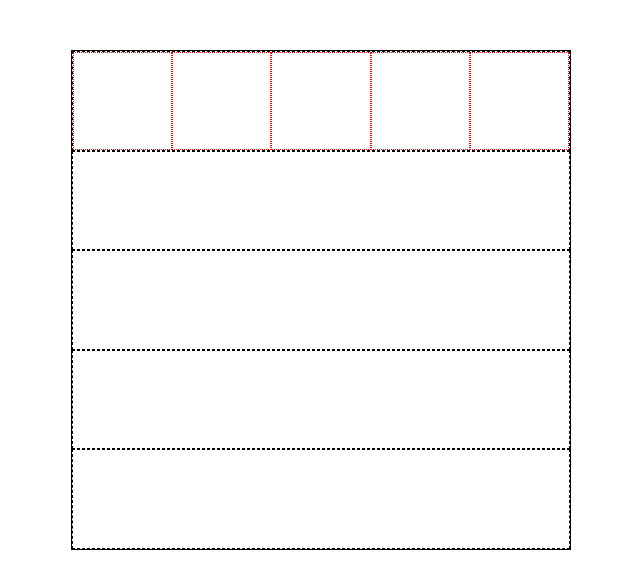
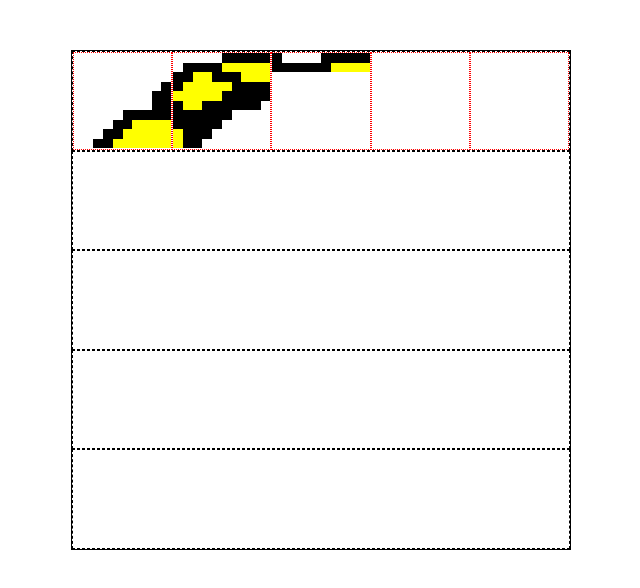
Before and after one commit to Miyka96/html-css-12bool, a plain HTML site: page bonus-flowey/index-bonus.html in a window 1280 px wide. Shown: the whole page, without its empty margins (319-959 px from the left). Drawn offline with Linux system fonts and the light colour scheme.

Commit message:
progress

```diff
--- a/bonus-flowey/index-bonus.html
+++ b/bonus-flowey/index-bonus.html
@@ -58,7 +58,7 @@
                     <div class="mini-col"></div>
                     <div class="mini-col"></div>
                     <div class="mini-col"></div>
-                    <div class="mini-col"></div>
+                    <div class="mini-col b"></div>
                 </div>
                 <div class="mini-row">
                     <div class="mini-col"></div>
@@ -69,8 +69,8 @@
                     <div class="mini-col"></div>
                     <div class="mini-col"></div>
                     <div class="mini-col"></div>
-                    <div class="mini-col"></div>
-                    <div class="mini-col"></div>
+                    <div class="mini-col b"></div>
+                    <div class="mini-col b"></div>
                 </div>
                 <div class="mini-row">
                     <div class="mini-col"></div>
@@ -81,8 +81,8 @@
                     <div class="mini-col"></div>
                     <div class="mini-col"></div>
                     <div class="mini-col"></div>
-                    <div class="mini-col"></div>
-                    <div class="mini-col"></div>
+                    <div class="mini-col b"></div>
+                    <div class="mini-col b"></div>
                 </div>
                 <div class="mini-row">
                     <div class="mini-col"></div>
@@ -90,47 +90,47 @@
                     <div class="mini-col"></div>
                     <div class="mini-col"></div>
                     <div class="mini-col"></div>
-                    <div class="mini-col"></div>
-                    <div class="mini-col"></div>
-                    <div class="mini-col"></div>
-                    <div class="mini-col"></div>
-                    <div class="mini-col"></div>
+                    <div class="mini-col b"></div>
+                    <div class="mini-col b"></div>
+                    <div class="mini-col b"></div>
+                    <div class="mini-col b"></div>
+                    <div class="mini-col b"></div>
                 </div>
                 <div class="mini-row">
                     <div class="mini-col"></div>
                     <div class="mini-col"></div>
                     <div class="mini-col"></div>
                     <div class="mini-col"></div>
-                    <div class="mini-col"></div>
-                    <div class="mini-col"></div>
-                    <div class="mini-col"></div>
-                    <div class="mini-col"></div>
-                    <div class="mini-col"></div>
-                    <div class="mini-col"></div>
+                    <div class="mini-col b"></div>
+                    <div class="mini-col b"></div>
+                    <div class="mini-col y"></div>
+                    <div class="mini-col y"></div>
+                    <div class="mini-col y"></div>
+                    <div class="mini-col y"></div>
                 </div>
                 <div class="mini-row">
                     <div class="mini-col"></div>
                     <div class="mini-col"></div>
                     <div class="mini-col"></div>
-                    <div class="mini-col"></div>
-                    <div class="mini-col"></div>
-                    <div class="mini-col"></div>
-                    <div class="mini-col"></div>
-                    <div class="mini-col"></div>
-                    <div class="mini-col"></div>
-                    <div class="mini-col"></div>
+                    <div class="mini-col b"></div>
+                    <div class="mini-col b"></div>
+                    <div class="mini-col y"></div>
+                    <div class="mini-col y"></div>
+                    <div class="mini-col y"></div>
+                    <div class="mini-col y"></div>
+                    <div class="mini-col y"></div>
                 </div>
                 <div class="mini-row">
                     <div class="mini-col"></div>
                     <div class="mini-col"></div>
-                    <div class="mini-col"></div>
-                    <div class="mini-col"></div>
-                    <div class="mini-col"></div>
-                    <div class="mini-col"></div>
-                    <div class="mini-col"></div>
-                    <div class="mini-col"></div>
-                    <div class="mini-col"></div>
-                    <div class="mini-col"></div>
+                    <div class="mini-col b"></div>
+                    <div class="mini-col b"></div>
+                    <div class="mini-col y"></div>
+                    <div class="mini-col y"></div>
+                    <div class="mini-col y"></div>
+                    <div class="mini-col y"></div>
+                    <div class="mini-col y"></div>
+                    <div class="mini-col y"></div>
                 </div>
             </div>
 
@@ -142,6 +142,90 @@
                     <div class="mini-col"></div>
                     <div class="mini-col"></div>
                     <div class="mini-col"></div>
+                    <div class="mini-col b"></div>
+                    <div class="mini-col b"></div>
+                    <div class="mini-col b"></div>
+                    <div class="mini-col b"></div>
+                    <div class="mini-col b"></div>
+                </div>
+                <div class="mini-row">
+                    <div class="mini-col"></div>
+                    <div class="mini-col b"></div>
+                    <div class="mini-col b"></div>
+                    <div class="mini-col b"></div>
+                    <div class="mini-col b"></div>
+                    <div class="mini-col y"></div>
+                    <div class="mini-col y"></div>
+                    <div class="mini-col y"></div>
+                    <div class="mini-col y"></div>
+                    <div class="mini-col y"></div>
+                </div>
+                <div class="mini-row">
+                    <div class="mini-col b"></div>
+                    <div class="mini-col b"></div>
+                    <div class="mini-col y"></div>
+                    <div class="mini-col y"></div>
+                    <div class="mini-col b"></div>
+                    <div class="mini-col b"></div>
+                    <div class="mini-col b"></div>
+                    <div class="mini-col y"></div>
+                    <div class="mini-col y"></div>
+                    <div class="mini-col y"></div>
+                </div>
+                <div class="mini-row">
+                    <div class="mini-col b"></div>
+                    <div class="mini-col y"></div>
+                    <div class="mini-col y"></div>
+                    <div class="mini-col y"></div>
+                    <div class="mini-col y"></div>
+                    <div class="mini-col y"></div>
+                    <div class="mini-col b"></div>
+                    <div class="mini-col b"></div>
+                    <div class="mini-col b"></div>
+                    <div class="mini-col b"></div>
+                </div>
+                <div class="mini-row">
+                    <div class="mini-col y"></div>
+                    <div class="mini-col y"></div>
+                    <div class="mini-col y"></div>
+                    <div class="mini-col y"></div>
+                    <div class="mini-col y"></div>
+                    <div class="mini-col b"></div>
+                    <div class="mini-col b"></div>
+                    <div class="mini-col b"></div>
+                    <div class="mini-col b"></div>
+                    <div class="mini-col b"></div>
+                </div>
+                <div class="mini-row">
+                    <div class="mini-col b"></div>
+                    <div class="mini-col y"></div>
+                    <div class="mini-col y"></div>
+                    <div class="mini-col b"></div>
+                    <div class="mini-col b"></div>
+                    <div class="mini-col b"></div>
+                    <div class="mini-col b"></div>
+                    <div class="mini-col b"></div>
+                    <div class="mini-col b"></div>
+                    <div class="mini-col"></div>
+                </div>
+                <div class="mini-row">
+                    <div class="mini-col b"></div>
+                    <div class="mini-col b"></div>
+                    <div class="mini-col b"></div>
+                    <div class="mini-col b"></div>
+                    <div class="mini-col b"></div>
+                    <div class="mini-col b"></div>
+                    <div class="mini-col"></div>
+                    <div class="mini-col"></div>
+                    <div class="mini-col"></div>
+                    <div class="mini-col"></div>
+                </div>
+                <div class="mini-row">
+                    <div class="mini-col b"></div>
+                    <div class="mini-col b"></div>
+                    <div class="mini-col b"></div>
+                    <div class="mini-col b"></div>
+                    <div class="mini-col b"></div>
                     <div class="mini-col"></div>
                     <div class="mini-col"></div>
                     <div class="mini-col"></div>
@@ -149,10 +233,10 @@
                     <div class="mini-col"></div>
                 </div>
                 <div class="mini-row">
-                    <div class="mini-col"></div>
-                    <div class="mini-col"></div>
-                    <div class="mini-col"></div>
-                    <div class="mini-col"></div>
+                    <div class="mini-col y"></div>
+                    <div class="mini-col b"></div>
+                    <div class="mini-col b"></div>
+                    <div class="mini-col b"></div>
                     <div class="mini-col"></div>
                     <div class="mini-col"></div>
                     <div class="mini-col"></div>
@@ -161,93 +245,9 @@
                     <div class="mini-col"></div>
                 </div>
                 <div class="mini-row">
-                    <div class="mini-col"></div>
-                    <div class="mini-col"></div>
-                    <div class="mini-col"></div>
-                    <div class="mini-col"></div>
-                    <div class="mini-col"></div>
-                    <div class="mini-col"></div>
-                    <div class="mini-col"></div>
-                    <div class="mini-col"></div>
-                    <div class="mini-col"></div>
-                    <div class="mini-col"></div>
-                </div>
-                <div class="mini-row">
-                    <div class="mini-col"></div>
-                    <div class="mini-col"></div>
-                    <div class="mini-col"></div>
-                    <div class="mini-col"></div>
-                    <div class="mini-col"></div>
-                    <div class="mini-col"></div>
-                    <div class="mini-col"></div>
-                    <div class="mini-col"></div>
-                    <div class="mini-col"></div>
-                    <div class="mini-col"></div>
-                </div>
-                <div class="mini-row">
-                    <div class="mini-col"></div>
-                    <div class="mini-col"></div>
-                    <div class="mini-col"></div>
-                    <div class="mini-col"></div>
-                    <div class="mini-col"></div>
-                    <div class="mini-col"></div>
-                    <div class="mini-col"></div>
-                    <div class="mini-col"></div>
-                    <div class="mini-col"></div>
-                    <div class="mini-col"></div>
-                </div>
-                <div class="mini-row">
-                    <div class="mini-col"></div>
-                    <div class="mini-col"></div>
-                    <div class="mini-col"></div>
-                    <div class="mini-col"></div>
-                    <div class="mini-col"></div>
-                    <div class="mini-col"></div>
-                    <div class="mini-col"></div>
-                    <div class="mini-col"></div>
-                    <div class="mini-col"></div>
-                    <div class="mini-col"></div>
-                </div>
-                <div class="mini-row">
-                    <div class="mini-col"></div>
-                    <div class="mini-col"></div>
-                    <div class="mini-col"></div>
-                    <div class="mini-col"></div>
-                    <div class="mini-col"></div>
-                    <div class="mini-col"></div>
-                    <div class="mini-col"></div>
-                    <div class="mini-col"></div>
-                    <div class="mini-col"></div>
-                    <div class="mini-col"></div>
-                </div>
-                <div class="mini-row">
-                    <div class="mini-col"></div>
-                    <div class="mini-col"></div>
-                    <div class="mini-col"></div>
-                    <div class="mini-col"></div>
-                    <div class="mini-col"></div>
-                    <div class="mini-col"></div>
-                    <div class="mini-col"></div>
-                    <div class="mini-col"></div>
-                    <div class="mini-col"></div>
-                    <div class="mini-col"></div>
-                </div>
-                <div class="mini-row">
-                    <div class="mini-col"></div>
-                    <div class="mini-col"></div>
-                    <div class="mini-col"></div>
-                    <div class="mini-col"></div>
-                    <div class="mini-col"></div>
-                    <div class="mini-col"></div>
-                    <div class="mini-col"></div>
-                    <div class="mini-col"></div>
-                    <div class="mini-col"></div>
-                    <div class="mini-col"></div>
-                </div>
-                <div class="mini-row">
-                    <div class="mini-col"></div>
-                    <div class="mini-col"></div>
-                    <div class="mini-col"></div>
+                    <div class="mini-col y"></div>
+                    <div class="mini-col b"></div>
+                    <div class="mini-col b"></div>
                     <div class="mini-col"></div>
                     <div class="mini-col"></div>
                     <div class="mini-col"></div>
@@ -259,28 +259,28 @@
             </div>
             <div class="col-1">
                 <div class="mini-row">
+                    <div class="mini-col b"></div>
                     <div class="mini-col"></div>
                     <div class="mini-col"></div>
                     <div class="mini-col"></div>
                     <div class="mini-col"></div>
-                    <div class="mini-col"></div>
-                    <div class="mini-col"></div>
-                    <div class="mini-col"></div>
-                    <div class="mini-col"></div>
-                    <div class="mini-col"></div>
-                    <div class="mini-col"></div>
+                    <div class="mini-col b"></div>
+                    <div class="mini-col b"></div>
+                    <div class="mini-col b"></div>
+                    <div class="mini-col b"></div>
+                    <div class="mini-col b"></div>
                 </div>
                 <div class="mini-row">
-                    <div class="mini-col"></div>
-                    <div class="mini-col"></div>
-                    <div class="mini-col"></div>
-                    <div class="mini-col"></div>
-                    <div class="mini-col"></div>
-                    <div class="mini-col"></div>
-                    <div class="mini-col"></div>
-                    <div class="mini-col"></div>
-                    <div class="mini-col"></div>
-                    <div class="mini-col"></div>
+                    <div class="mini-col b"></div>
+                    <div class="mini-col b"></div>
+                    <div class="mini-col b"></div>
+                    <div class="mini-col b"></div>
+                    <div class="mini-col b"></div>
+                    <div class="mini-col b"></div>
+                    <div class="mini-col y"></div>
+                    <div class="mini-col y"></div>
+                    <div class="mini-col y"></div>
+                    <div class="mini-col y"></div>
                 </div>
                 <div class="mini-row">
                     <div class="mini-col"></div>
```
